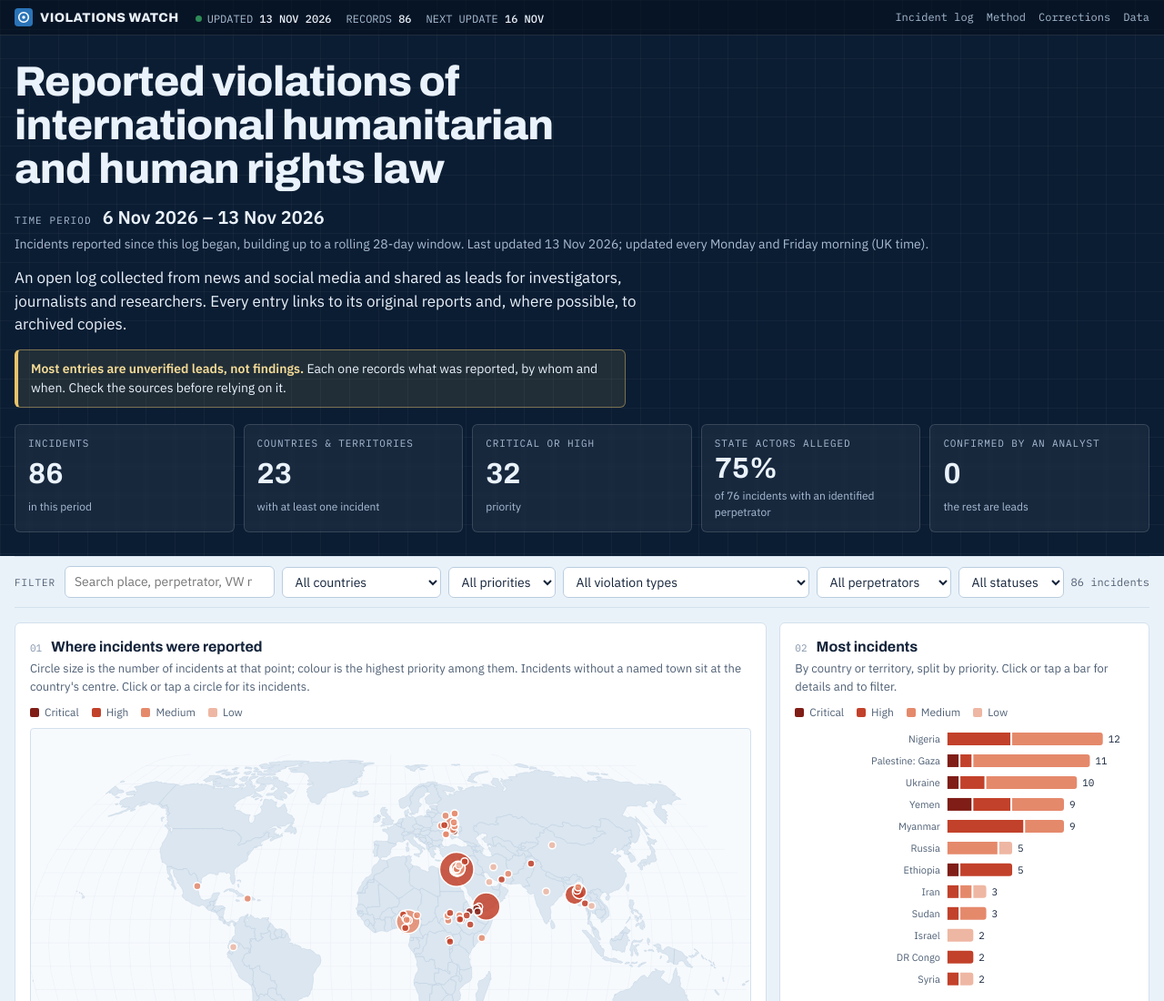
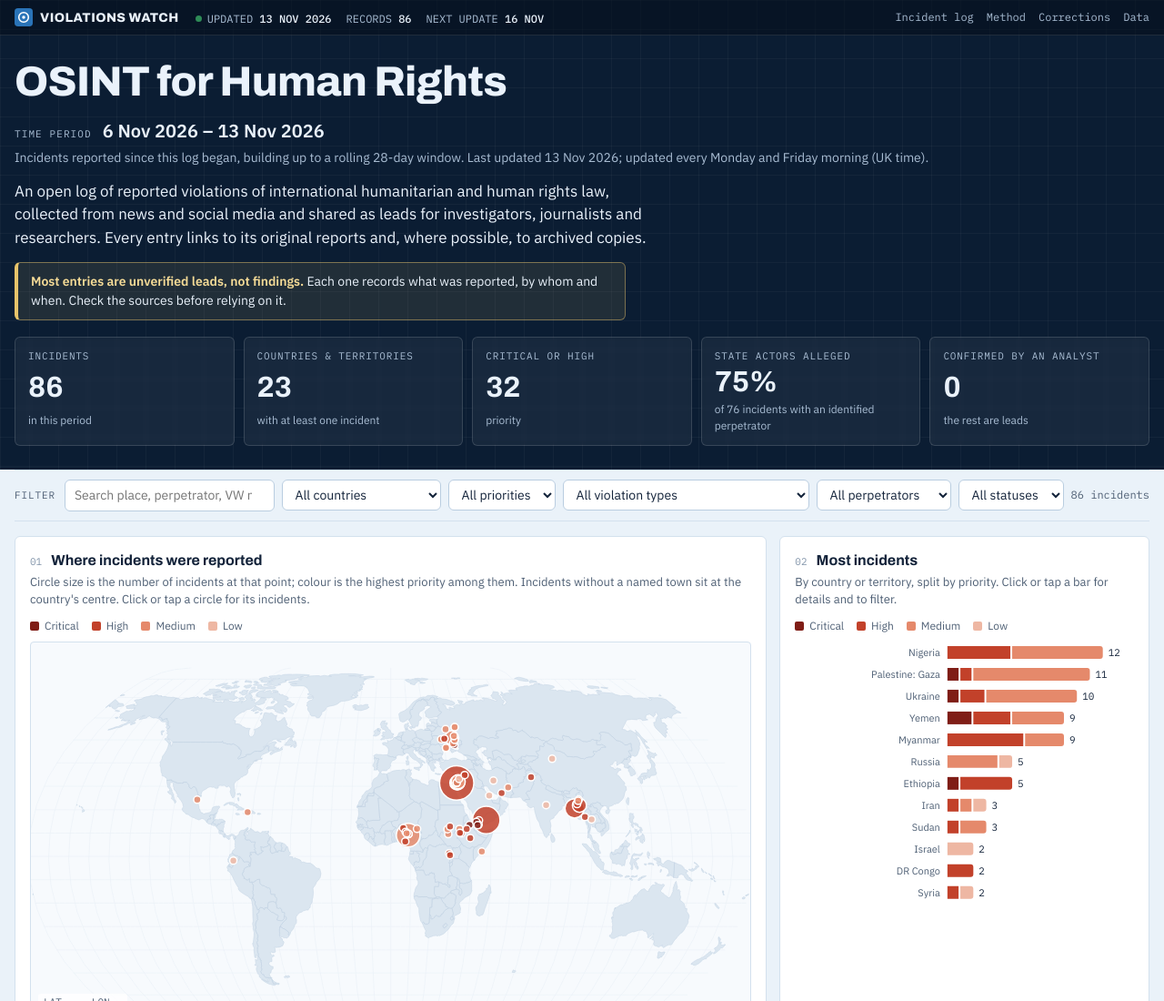
Before and after one commit to ViolationsWatch/site, a plain HTML site: page index.html in a window 1280 px wide. Shown: the top 1100 px of the page at 91% size. Drawn offline with nearby package versions, Linux system fonts and the light colour scheme.

Commit message:
Headline: OSINT for Human Rights
Co-Authored-By: Claude Opus 5.5 <noreply@anthropic.com>
Claude-Session: https://claude.ai/code/session_01UfSk8uC8pMJbvuHFEfaD2U

```diff
--- a/index.html
+++ b/index.html
@@ -207,9 +207,9 @@ footer { margin-top: 28px; border-top: 1px solid var(--line); padding-block: 16p
 
 <div class="wrap">
   <header class="mast">
-    <h1>Reported violations of international humanitarian and human rights law</h1>
+    <h1>OSINT for Human Rights</h1>
     <p class="period"><span class="k">Time period</span> <b id="p-win">Loading…</b> <span class="d" id="p-note">Incidents reported in the 28 days up to the last update. Updated every Monday and Friday morning (UK time).</span></p>
-    <p class="tag">An open log collected from news and social media and shared as leads for investigators, journalists and researchers. Every entry links to its original reports and, where possible, to archived copies.</p>
+    <p class="tag">An open log of reported violations of international humanitarian and human rights law, collected from news and social media and shared as leads for investigators, journalists and researchers. Every entry links to its original reports and, where possible, to archived copies.</p>
     <div class="warn" role="note"><b>Most entries are unverified leads, not findings.</b> Each one records what was reported, by whom and when. Check the sources before relying on it.</div>
   </header>
 
```
